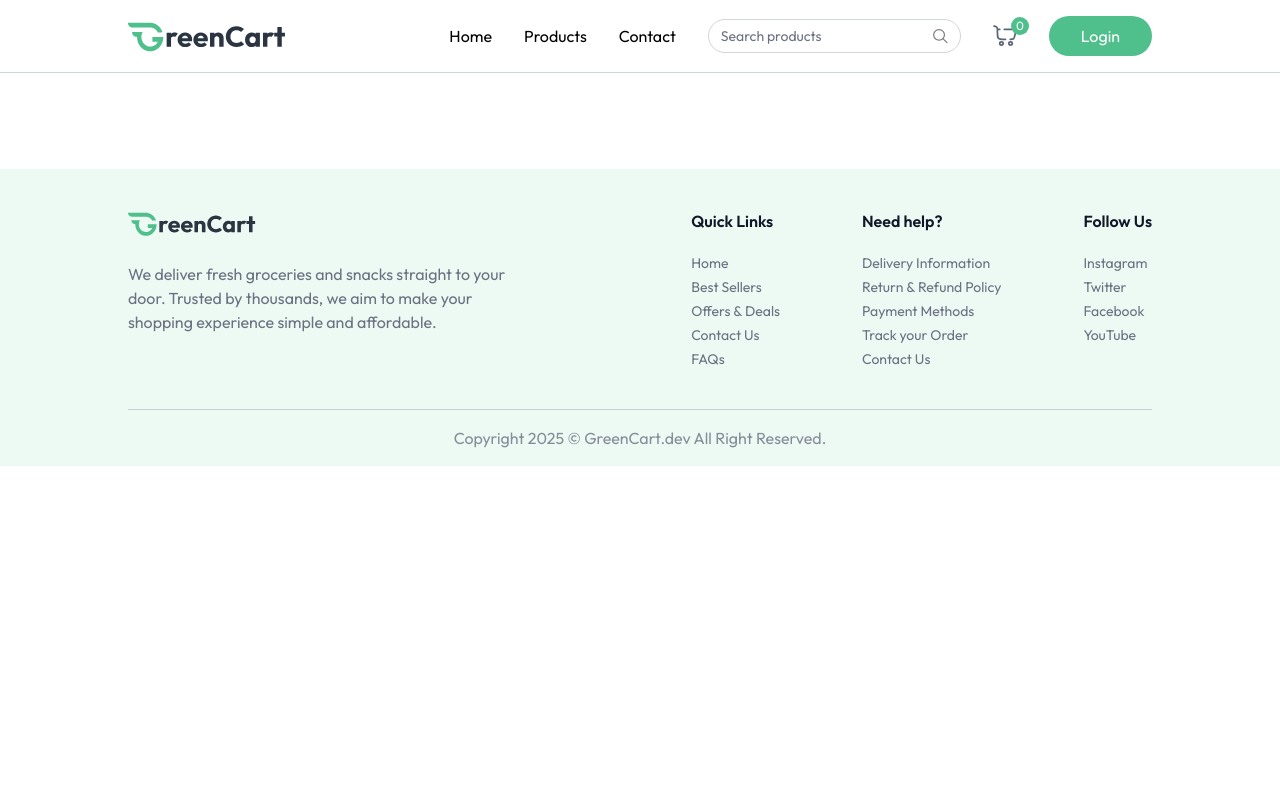
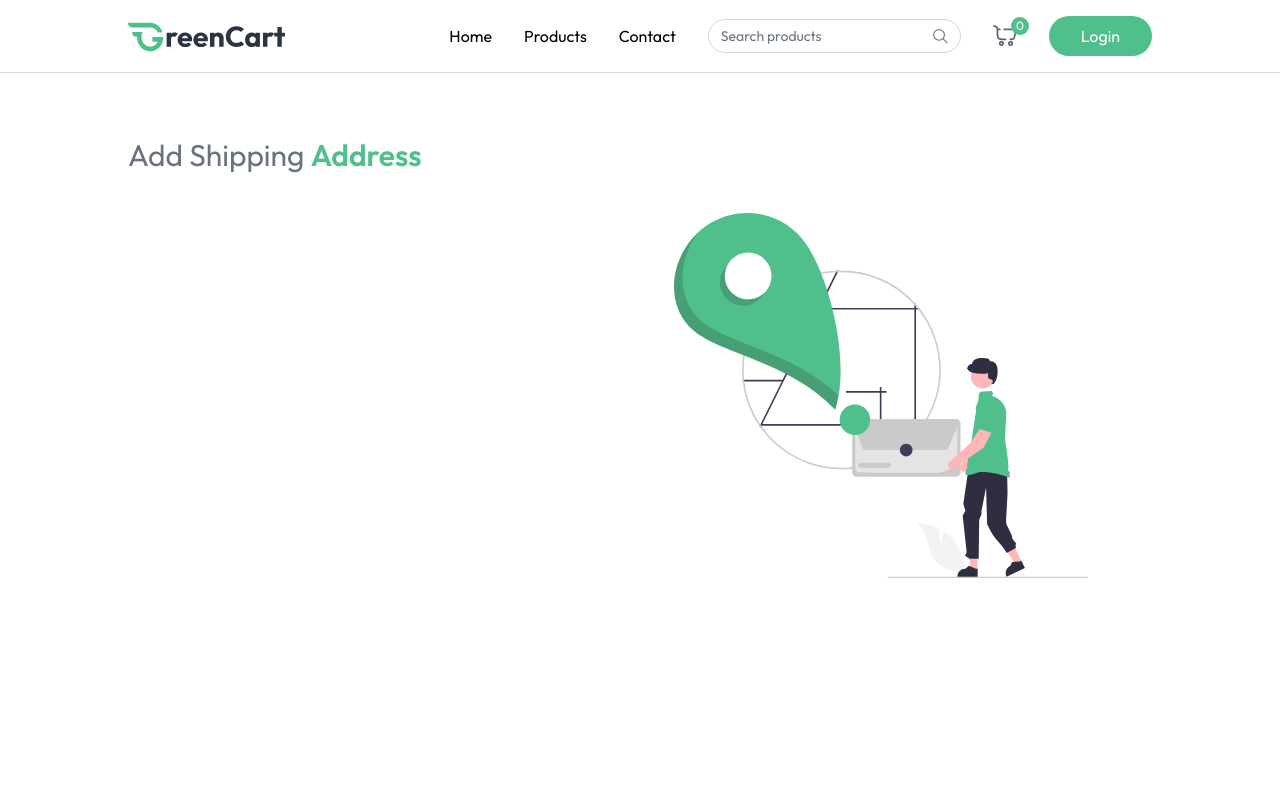
Before and after one commit to Amarta113/GreenCart-Ecommerce-Web, a React (Vite) app in the folder client/: page /add-address in a window 1280 px wide. Shown: the top 800 px of the page. Built offline with nearby package versions, Linux system fonts and the light colour scheme.

Commit message:
added shipping address page

```diff
--- a/client/src/App.jsx
+++ b/client/src/App.jsx
@@ -10,6 +10,7 @@
 import ProductCategory from './pages/ProductCategory'
 import ProductDetails from './pages/ProductDetails'
 import Cart from './pages/Cart'
+import AddAddress from './pages/AddAddress'
 
 export default function App(){
   const isSellerPath = useLocation().pathname.includes("seller")
@@ -27,6 +28,7 @@
         <Route path='/products/:category' element={<ProductCategory/>}/>
         <Route path='/products/:category/:id' element={<ProductDetails/>}/>
         <Route path='/cart' element={<Cart/>}/>
+        <Route path='/add-address' element={<AddAddress/>}/>
       </Routes>
     </div>
     {!isSellerPath && <Footer/>}
--- /dev/null
+++ b/client/src/pages/AddAddress.jsx
@@ -0,0 +1,16 @@
+import React from 'react'
+import { assets } from '../assets/assets'
+
+const inputField = (() => (<input type="text"/>))
+
+export default function AddAddress() {
+    return (<div className='mt-16 pb-16'>
+        <p className='text-2xl md:text-3xl text-gray-500'>Add Shipping <span className='font-semibold text-primary'>Address</span></p>
+        <div className='flex flex-col-reverse md:flex-row justify-between mt-10'>
+            <div className='flex-1 max-w-md'>
+
+            </div>
+            <img className='md:mr-16 mb-16 md:mt-0' src={assets.add_address_iamge} alt="Add address"/>
+        </div>
+    </div>)
+}
```
